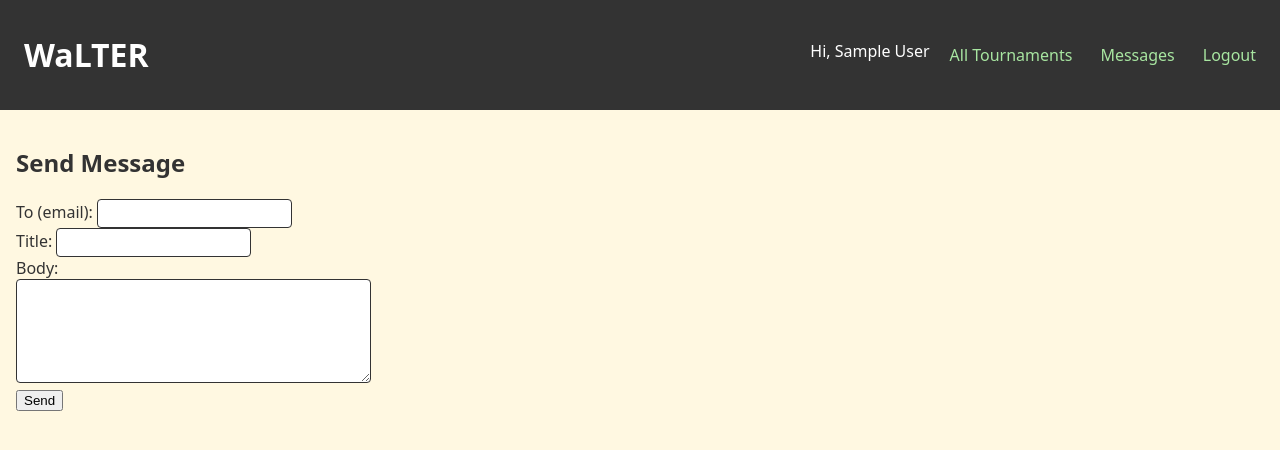
After one commit to orwiad10/walter, a Flask app: page /messages/send in a window 1280 px wide. The commit adds this page. Shown: the top 450 px of the page. Run offline with Flask 3, Linux system fonts and the light colour scheme; the visitor is signed in with stand-in values (Sample User, id 1).

Commit message:
Add message templates

```diff
--- a/app/app.py
+++ b/app/app.py
@@ -1,4 +1,4 @@
-from flask import Flask, render_template, redirect, url_for, request, flash, abort
+from flask import Flask, render_template, redirect, url_for, request, flash, abort, session
 from flask_sqlalchemy import SQLAlchemy
 from flask_login import (
     LoginManager,
@@ -14,7 +14,11 @@ import click
 import hashlib
 import psutil
 import json
+import base64
 from sqlalchemy import inspect, text
+from cryptography.hazmat.primitives import serialization, hashes
+from cryptography.hazmat.primitives.asymmetric import padding
+from cryptography.hazmat.primitives.ciphers.aead import AESGCM
 
 
 db = SQLAlchemy()
@@ -78,6 +82,7 @@ def create_app():
         DEFAULT_ROLE_PERMISSIONS,
         SiteLog,
         TournamentLog,
+        Message,
     )
     from .pairing import swiss_pair_round, recommended_rounds, compute_standings, player_points
 
@@ -102,6 +107,7 @@ def create_app():
             admin_role = db.session.query(Role).filter_by(name='admin').first()
             u = User(email="admin@example.com", name="Admin", role=admin_role, is_admin=True)
             u.set_password("admin123")
+            u.generate_keys("admin123")
             db.session.add(u)
             db.session.commit()
             print("Created default admin: admin@example.com / admin123")
@@ -121,6 +127,7 @@ def create_app():
         admin_role = db.session.query(Role).filter_by(name='admin').first()
         u = User(email=email, name="Admin", role=admin_role, is_admin=True)
         u.set_password(password)
+        u.generate_keys(password)
         db.session.add(u)
         db.session.commit()
         print("Admin created.")
@@ -148,6 +155,7 @@ def create_app():
             role_user = db.session.query(Role).filter_by(name='user').first()
             u = User(email=email, name=name, role=role_user)
             u.set_password(password)
+            u.generate_keys(password)
             db.session.add(u)
             db.session.commit()
             log_site('register', 'success')
@@ -174,6 +182,12 @@ def create_app():
             u = db.session.query(User).filter_by(email=email).first()
             if u and u.check_password(password):
                 login_user(u)
+                try:
+                    priv_pem = u.decrypt_private_key(password)
+                    if priv_pem:
+                        session['private_key'] = base64.b64encode(priv_pem).decode()
+                except Exception:
+                    session['private_key'] = None
                 log_site('login', 'success')
                 return redirect(url_for('index'))
             flash("Invalid credentials", "error")
@@ -183,9 +197,90 @@ def create_app():
     @app.route('/logout')
     @login_required
     def logout():
+        session.pop('private_key', None)
         logout_user()
         log_site('logout', 'success')
         return redirect(url_for('index'))
+
+    @app.route('/messages')
+    @login_required
+    def messages_inbox():
+        from .models import Message
+        priv_b64 = session.get('private_key')
+        if not priv_b64:
+            flash('Cannot decrypt messages', 'error')
+            msgs = []
+        else:
+            private_key = serialization.load_pem_private_key(base64.b64decode(priv_b64), password=None)
+            msgs_db = (
+                db.session.query(Message)
+                .filter_by(recipient_id=current_user.id)
+                .order_by(Message.sent_at.desc())
+                .all()
+            )
+            msgs = []
+            for m in msgs_db:
+                try:
+                    aes_key = private_key.decrypt(
+                        m.key_encrypted,
+                        padding.OAEP(
+                            mgf=padding.MGF1(algorithm=hashes.SHA256()),
+                            algorithm=hashes.SHA256(),
+                            label=None,
+                        ),
+                    )
+                    aesgcm = AESGCM(aes_key)
+                    title = aesgcm.decrypt(m.title_nonce, m.title_encrypted, None).decode()
+                    body = aesgcm.decrypt(m.body_nonce, m.body_encrypted, None).decode()
+                    msgs.append({'id': m.id, 'title': title, 'body': body, 'sender': m.sender, 'sent_at': m.sent_at})
+                    if not m.is_read:
+                        m.is_read = True
+                except Exception:
+                    continue
+            db.session.commit()
+        return render_template('messages.html', messages=msgs)
+
+    @app.route('/messages/send', methods=['GET', 'POST'])
+    @login_required
+    def send_message():
+        from .models import User, Message
+        if request.method == 'POST':
+            to_email = request.form['to'].strip().lower()
+            title = request.form['title']
+            body = request.form['body']
+            recipient = db.session.query(User).filter_by(email=to_email).first()
+            if not recipient or not recipient.public_key:
+                flash('Recipient not found or cannot receive messages', 'error')
+                return redirect(url_for('send_message'))
+            public_key = serialization.load_pem_public_key(recipient.public_key)
+            aes_key = os.urandom(32)
+            aesgcm = AESGCM(aes_key)
+            nonce_title = os.urandom(12)
+            nonce_body = os.urandom(12)
+            title_enc = aesgcm.encrypt(nonce_title, title.encode(), None)
+            body_enc = aesgcm.encrypt(nonce_body, body.encode(), None)
+            key_enc = public_key.encrypt(
+                aes_key,
+                padding.OAEP(
+                    mgf=padding.MGF1(algorithm=hashes.SHA256()),
+                    algorithm=hashes.SHA256(),
+                    label=None,
+                ),
+            )
+            msg = Message(
+                sender_id=current_user.id,
+                recipient_id=recipient.id,
+                key_encrypted=key_enc,
+                title_encrypted=title_enc,
+                title_nonce=nonce_title,
+                body_encrypted=body_enc,
+                body_nonce=nonce_body,
+            )
+            db.session.add(msg)
+            db.session.commit()
+            flash('Message sent', 'success')
+            return redirect(url_for('messages_inbox'))
+        return render_template('send_message.html')
 
     # ---------- Admin ----------
     def require_permission(perm):
--- a/app/models.py
+++ b/app/models.py
@@ -7,6 +7,10 @@ import os
 import random
 import hashlib
 import json
+from cryptography.hazmat.primitives.asymmetric import rsa, padding
+from cryptography.hazmat.primitives import serialization, hashes
+from cryptography.hazmat.primitives.kdf.pbkdf2 import PBKDF2HMAC
+from cryptography.hazmat.primitives.ciphers.aead import AESGCM
 
 # Permission groups and default role permissions
 PERMISSION_GROUPS = {
@@ -79,6 +83,10 @@ class User(db.Model, UserMixin):
     role_id = db.Column(db.Integer, db.ForeignKey('role.id'))
     role = db.relationship('Role')
     break_end = db.Column(db.DateTime, nullable=True)
+    public_key = db.Column(db.LargeBinary, nullable=True)
+    private_key_encrypted = db.Column(db.LargeBinary, nullable=True)
+    private_key_salt = db.Column(db.LargeBinary, nullable=True)
+    private_key_nonce = db.Column(db.LargeBinary, nullable=True)
 
     def set_password(self, pw):
         self.salt = os.urandom(16).hex()
@@ -89,12 +97,65 @@ class User(db.Model, UserMixin):
             return False
         return self.password_hash == hashlib.sha256((self.salt + pw).encode()).hexdigest()
 
+    def generate_keys(self, password):
+        private_key = rsa.generate_private_key(public_exponent=65537, key_size=2048)
+        public_key = private_key.public_key()
+        public_pem = public_key.public_bytes(
+            serialization.Encoding.PEM,
+            serialization.PublicFormat.SubjectPublicKeyInfo,
+        )
+        private_pem = private_key.private_bytes(
+            serialization.Encoding.PEM,
+            serialization.PrivateFormat.PKCS8,
+            serialization.NoEncryption(),
+        )
+        salt = os.urandom(16)
+        kdf = PBKDF2HMAC(algorithm=hashes.SHA256(), length=32, salt=salt, iterations=390000)
+        key = kdf.derive(password.encode())
+        aesgcm = AESGCM(key)
+        nonce = os.urandom(12)
+        enc = aesgcm.encrypt(nonce, private_pem, None)
+        self.public_key = public_pem
+        self.private_key_encrypted = enc
+        self.private_key_salt = salt
+        self.private_key_nonce = nonce
+
+    def decrypt_private_key(self, password):
+        if not self.private_key_encrypted or not self.private_key_salt or not self.private_key_nonce:
+            return None
+        kdf = PBKDF2HMAC(
+            algorithm=hashes.SHA256(),
+            length=32,
+            salt=self.private_key_salt,
+            iterations=390000,
+        )
+        key = kdf.derive(password.encode())
+        aesgcm = AESGCM(key)
+        private_pem = aesgcm.decrypt(self.private_key_nonce, self.private_key_encrypted, None)
+        return private_pem
+
     def has_permission(self, key):
         if self.is_admin:
             return True
         if not self.role:
             return False
         return self.role.permissions_dict().get(key, False)
+
+
+class Message(db.Model):
+    id = db.Column(db.Integer, primary_key=True)
+    sender_id = db.Column(db.Integer, db.ForeignKey('user.id'), nullable=False)
+    recipient_id = db.Column(db.Integer, db.ForeignKey('user.id'), nullable=False)
+    key_encrypted = db.Column(db.LargeBinary, nullable=False)
+    title_encrypted = db.Column(db.LargeBinary, nullable=False)
+    title_nonce = db.Column(db.LargeBinary, nullable=False)
+    body_encrypted = db.Column(db.LargeBinary, nullable=False)
+    body_nonce = db.Column(db.LargeBinary, nullable=False)
+    sent_at = db.Column(db.DateTime, default=datetime.utcnow)
+    is_read = db.Column(db.Boolean, default=False)
+
+    sender = db.relationship('User', foreign_keys=[sender_id])
+    recipient = db.relationship('User', foreign_keys=[recipient_id])
 
 class Tournament(db.Model):
     id = db.Column(db.Integer, primary_key=True)
--- a/app/templates/base.html
+++ b/app/templates/base.html
@@ -14,6 +14,7 @@
       {% if current_user.is_authenticated %}
         <span>Hi, {{ current_user.name }}</span>
         <a href="{{ url_for('index') }}">All Tournaments</a>
+        <a href="{{ url_for('messages_inbox') }}">Messages</a>
         {% if current_user.has_permission('tournaments.manage') %}
         <a href="{{ url_for('new_tournament') }}">New Tournament</a>
         <a href="{{ url_for('admin_register_player') }}">Register Player</a>
--- /dev/null
+++ b/app/templates/send_message.html
@@ -0,0 +1,13 @@
+{% extends "base.html" %}
+{% block content %}
+<h2>Send Message</h2>
+<form method="post">
+  <label for="to">To (email):</label>
+  <input type="email" name="to" id="to" required><br>
+  <label for="title">Title:</label>
+  <input type="text" name="title" id="title" required><br>
+  <label for="body">Body:</label><br>
+  <textarea name="body" id="body" rows="6" cols="40" required></textarea><br>
+  <button type="submit">Send</button>
+</form>
+{% endblock %}
```
Also changed, not shown: app/templates/messages.html (added, +20 -0 lines).
